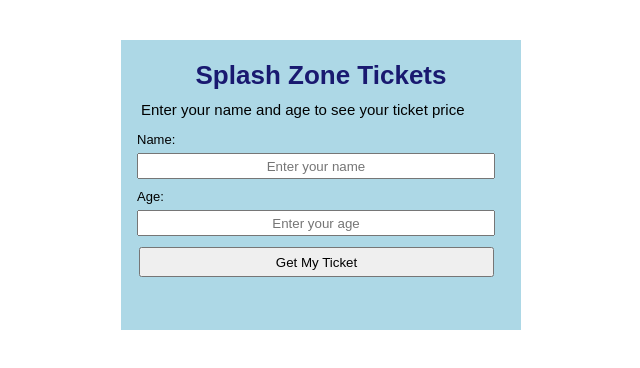
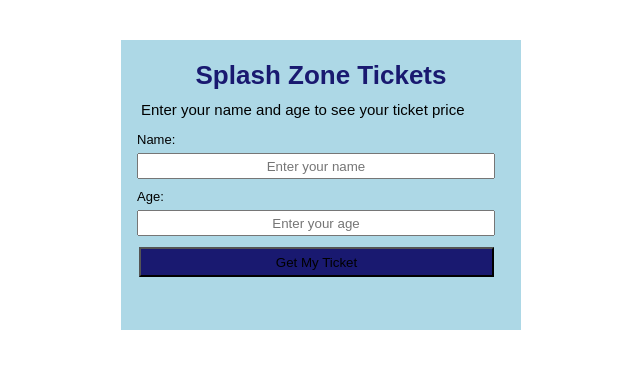
Before and after one commit to emcabrera/Practical_1, a website: page index.html in a window 1280 px wide. Shown: the whole page, without its empty margins (479-1119 px from the left). Drawn offline with Linux system fonts and the light colour scheme.

Commit message:
color change

```diff
--- a/style.css
+++ b/style.css
@@ -67,4 +67,6 @@
      margin-left: 18px;
      width: 355px;
      height: 30px;
+     background-color: midnightblue;
+     text-decoration: lightblue;
  }
```
